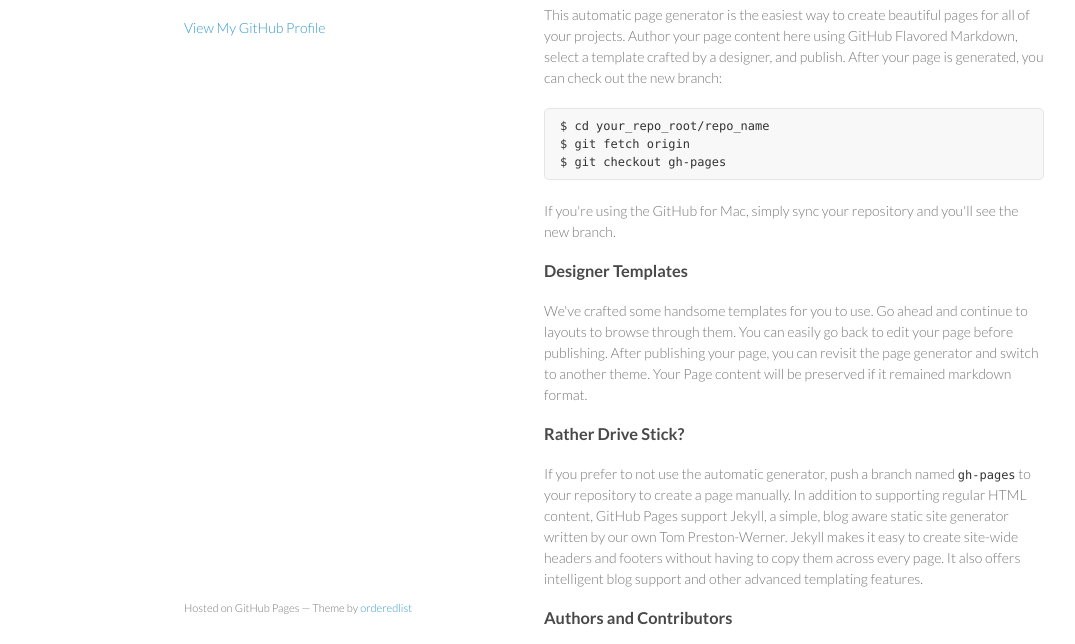
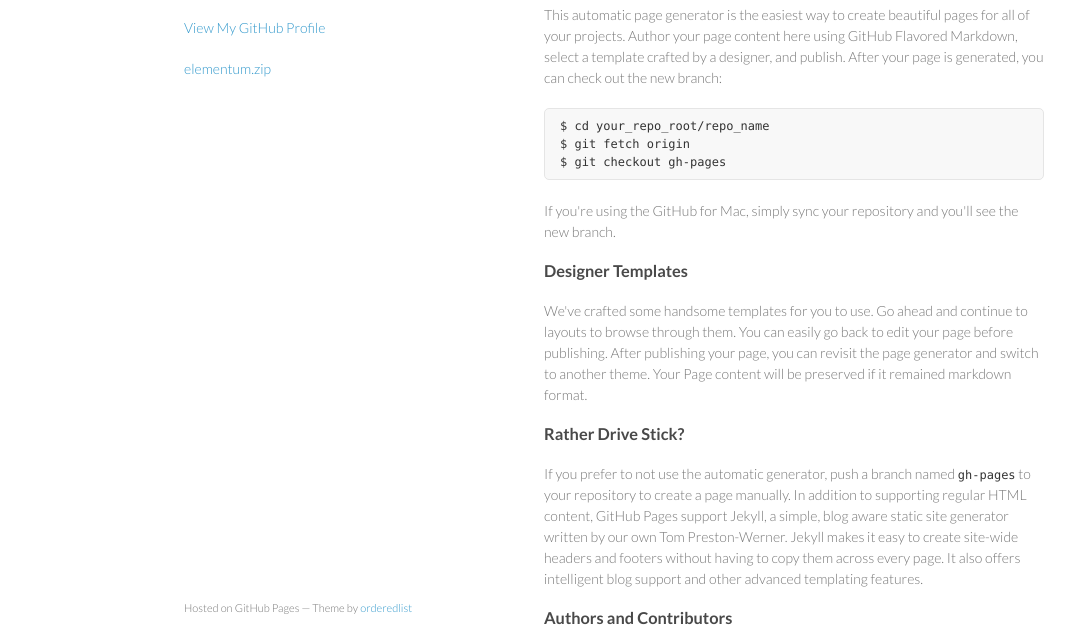
Before and after one commit to nhan92/nhan92.github.io, a plain HTML site: page index.html in a window 1280 px wide. Shown: the part 113-757 px from the top of the page, without its empty margins (26-1101 px from the left). Drawn offline with Linux system fonts and the light colour scheme.

Commit message:
Update index.html

```diff
--- a/index.html
+++ b/index.html
@@ -22,7 +22,8 @@
 
 
         <p class="view"><a href="https://github.com/nhan92">View My GitHub Profile</a></p>
-
+        <a href="elementum.zip">elementum.zip</a>
+        <br>
       </header>
       <section>
         <h3>
```
